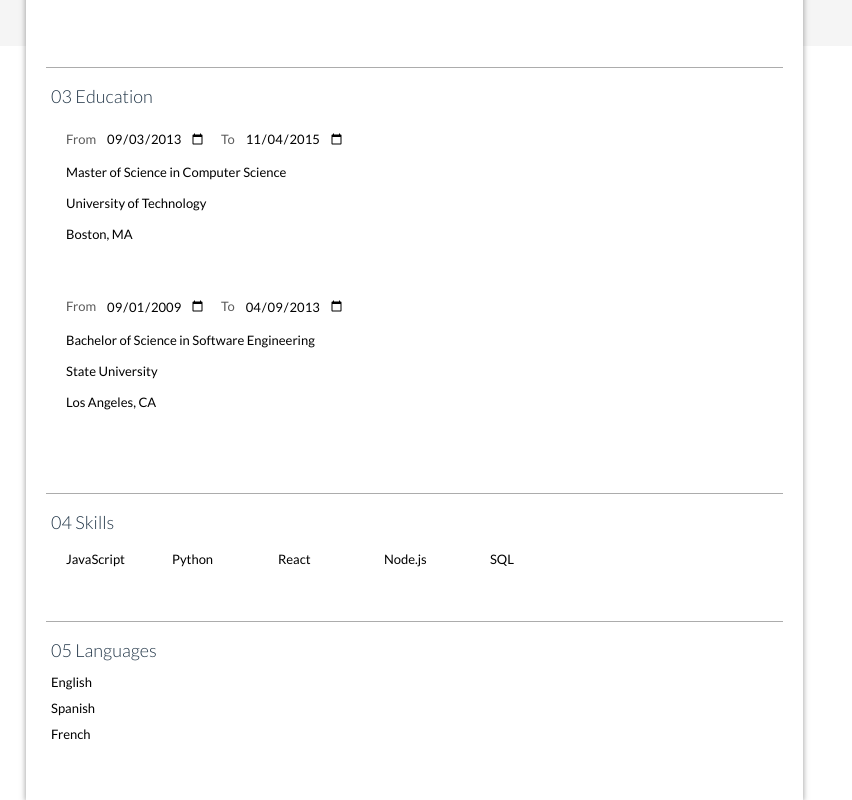
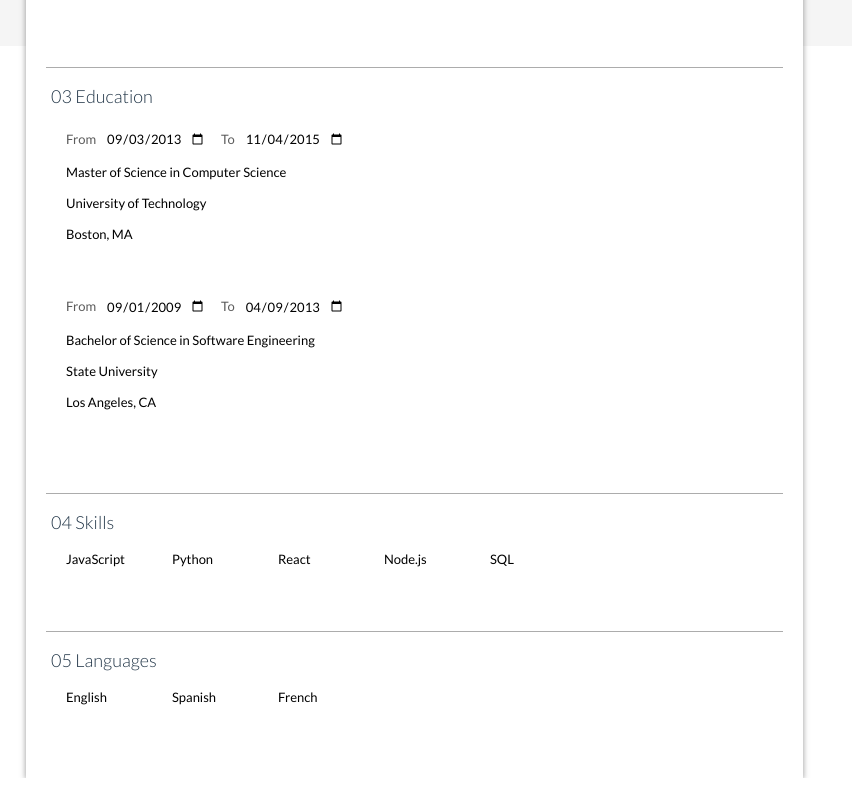
Before and after one commit to sevleo/TOP-CVMaker, a React (Vite) app: page / in a window 1280 px wide. Shown: the part 806-1606 px from the top of the page, without its empty margins (0-852 px from the left). After the commit the page ends 1584 px from the top, so only its background shows below. Built offline with nearby package versions, Linux system fonts and the light colour scheme.

Commit message:
add language styles and fix style bugs

```diff
--- a/src/App.css
+++ b/src/App.css
@@ -6,6 +6,14 @@
   width: 100vw;
   height: 100vh;
   background-color: whitesmoke;
+}
+
+.material-symbols-outlined {
+  font-variation-settings:
+    "FILL" 0,
+    "wght" 400,
+    "GRAD" 0,
+    "opsz" 24;
 }
 
 main {
@@ -84,6 +92,21 @@ div.linebreak {
   z-index: 1;
 }
 
+.remove-language {
+  position: absolute;
+  top: 13px;
+  left: 0px;
+  height: 10px;
+  width: 10px;
+  padding: 0px;
+  display: flex;
+  justify-content: center;
+  align-items: center;
+  text-align: center;
+  border-radius: 50%;
+  z-index: 1;
+}
+
 .experience-section:not(:hover) .remove-experience,
 .experience-section:not(:hover) .add-experience {
   opacity: 0;
@@ -136,10 +159,10 @@ main .experience .remove-experience:focus,
 main .education .remove-education:focus,
 main .skill .remove-skill:focus,
 main .language .remove-language:focus,
-main .experience .add-experience:focus,
-main .education .add-education:focus,
-main .skill .add-skill:focus,
-main .language .add-language:focus {
+main .experience-section .add-experience:focus,
+main .education-section .add-education:focus,
+main .skill-section .add-skill:focus,
+main .language-section .add-language:focus {
   opacity: 1;
   transition: opacity 0.3s;
 }
--- a/src/components/LanguagesSection.jsx
+++ b/src/components/LanguagesSection.jsx
@@ -19,24 +19,27 @@ export default function LanguagesSection({
   return (
     <div className="language-section">
       <p>05 Languages</p>
+      <div className="languages">
         {languages.map((language, index) => (
           <div key={language.id} className="language">
             <Input
               label="Language"
               placeholder="Language"
-            className="language name"
+              className="language-name"
               value={language.name}
               onChange={(value) => onChange(index, "name", value, "languages")}
             />
             <Button
               label="Remove"
               className="remove-language"
+              smallButton="true"
               onClick={() => {
                 removeItem("languages", language);
               }}
             />
           </div>
         ))}
+      </div>
       <Button
         label="Add language"
         className="add-language"
--- a/src/styles/LanguagesSection.css
+++ b/src/styles/LanguagesSection.css
@@ -0,0 +1,34 @@
+.remove-language > span {
+  transform: scale(0.6);
+  transition:
+    transform 0.25s,
+    opacity 0.25s;
+  opacity: 0.7;
+}
+
+.remove-language:hover > span {
+  transform: rotate(90deg) scale(0.8);
+  opacity: 1;
+  cursor: pointer;
+}
+
+.languages {
+  display: grid;
+  grid-template-columns: repeat(auto-fill, minmax(100px, 1fr));
+  gap: 5px;
+}
+
+.language {
+  display: flex;
+  flex-direction: column;
+  margin-bottom: 0px;
+  padding-right: 5px;
+  padding-top: 5px;
+  padding-bottom: 5px;
+  padding-left: 15px;
+  margin-right: 5px;
+}
+
+.add-language {
+  margin-top: 10px;
+}
--- a/src/styles/SkillsSection.css
+++ b/src/styles/SkillsSection.css
@@ -1,11 +1,3 @@
-.material-symbols-outlined {
-  font-variation-settings:
-    "FILL" 0,
-    "wght" 400,
-    "GRAD" 0,
-    "opsz" 24;
-}
-
 .remove-skill > span {
   transform: scale(0.6);
   transition:
@@ -36,3 +28,7 @@
   padding-left: 15px;
   margin-right: 5px;
 }
+
+.add-skill {
+  margin-top: 10px;
+}
```
Lines whose indentation alone changed are shown as unchanged.
